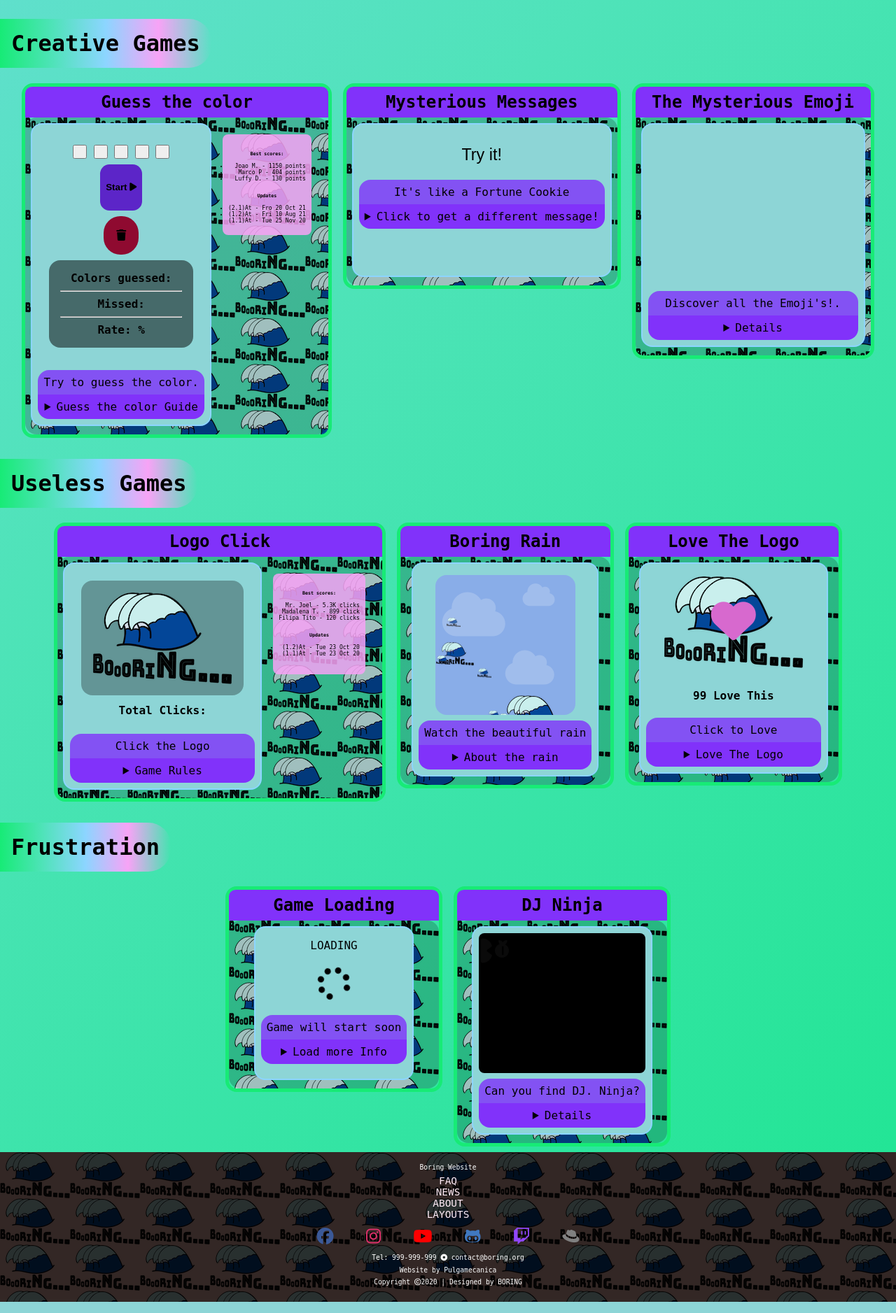
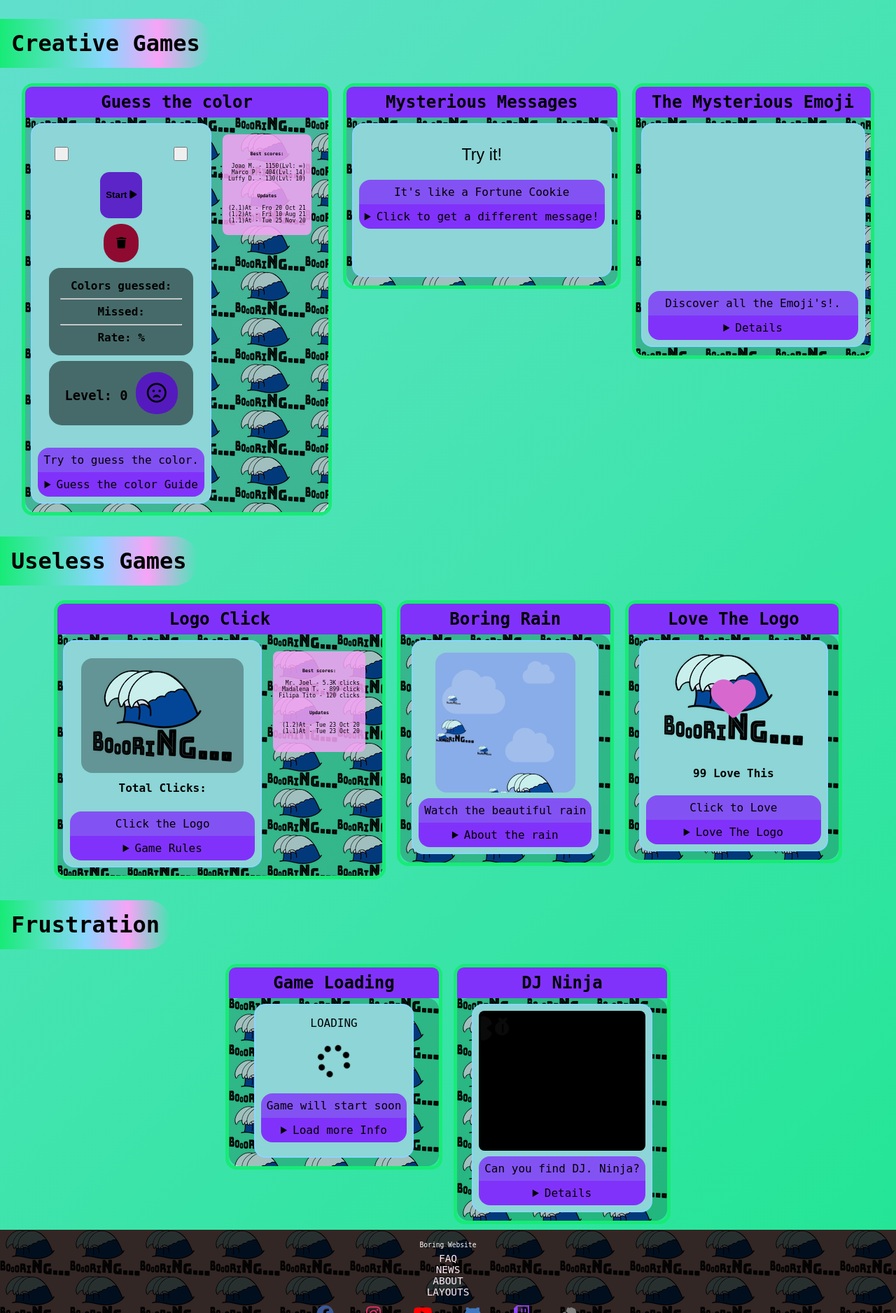
Before and after one commit to pulgamecanica/WebProgLuso, a PHP site: page /games.html in a window 1280 px wide. Shown: the part 831-2708 px from the top of the page at 70% size. Run offline with PHP 8.4, Linux system fonts and the light colour scheme; some libraries are stand-ins or nearby versions; some web fonts are replaced.

Commit message:
Added tha levels for guess the color game

```diff
--- a/about.html
+++ b/about.html
@@ -97,7 +97,7 @@
 		<div class="videos-wrapper">
 			<h1>WebSite Development Videos</h1>
 			<iframe width="560" height="315" src="https://www.youtube.com/embed/N_XT4xU5upk" title="YouTube video player" frameborder="0" allow="accelerometer; autoplay; clipboard-write; encrypted-media; gyroscope; picture-in-picture" allowfullscreen></iframe>
-			<iframe width="560" height="315" src="https://www.youtube.com/watch?v=fFRN9OYdp5E" title="YouTube video player" frameborder="0" allow="accelerometer; autoplay; clipboard-write; encrypted-media; gyroscope; picture-in-picture" allowfullscreen></iframe>
+			<iframe width="560" height="315" src="https://www.youtube.com/embed/fFRN9OYdp5E" title="YouTube video player" frameborder="0" allow="accelerometer; autoplay; clipboard-write; encrypted-media; gyroscope; picture-in-picture" allowfullscreen></iframe>
 		</div>
 
 		<div class="table-one">
--- a/games.html
+++ b/games.html
@@ -190,11 +190,10 @@
 				<article>
 					<figure>
 						<div id="guess-the-color-game">
-							<button onclick="colorGuess(0)"><span class="colorOption" id="colorOption0"></span></button>
-							<button onclick="colorGuess(1)"><span class="colorOption" id="colorOption1"></span></button>
-							<button onclick="colorGuess(2)"><span class="colorOption" id="colorOption2"></span></button>
-							<button onclick="colorGuess(3)"><span class="colorOption" id="colorOption3"></span></button>
-							<button onclick="colorGuess(4)"><span class="colorOption" id="colorOption4"></span></button>
+							<div id="guess-the-color-game-options">
+								<button onclick="colorGuess(0)"><span class="colorOption" id="colorOption0"></span></button>
+								<button onclick="colorGuess(1)"><span class="colorOption" id="colorOption1"></span></button>
+							</div>
 							<button onclick="loadColorGame()" id="start-restart-color-game"><h1>Start <i class="fas fa-play"></i> </h1></button>
 							<button onclick="resetColorGame()" id="reset-color-game"><h6><i class="fas fa-trash"></i></h6></button>
 							<h4>
@@ -202,6 +201,7 @@
 								<hr>Missed: <span id="colorMissedCounter"></span>
 								<hr>Rate: <span id="colorRating"></span>%
 							</h4>
+							<h3>Level: <span id="guess-the-color-level">0 <i class="far fa-frown-open"></i></span></h3>
 						</div>
 						<figcaption>Try to guess the color.</figcaption>
 						<details>
@@ -216,9 +216,9 @@
 					<aside>
 						<h5>Best scores:</h5>
 						<ul>
-							<li>Joao M. - 1150 points</li>
-							<li>Marco P - 404 points</li>
-							<li>Luffy D. - 130 points</li>
+							<li>Joao M. - 1150(Lvl: &#x221e;)</li>
+							<li>Marco P - 404(Lvl: 14)</li>
+							<li>Luffy D. - 130(Lvl: 10)</li>
 						</ul>
 						<h5>Updates</h5>
 						<ul>
--- a/javascript/index.js
+++ b/javascript/index.js
@@ -5,7 +5,9 @@ var colorGameMissed = 0;
 var counter = 100;
 var timeOut;
 var selectedColor;
+var colorLevel = 0;
 var logoLoved = false;
+var extraColorButtons = [];
 const messages = ["I hope you are bored...","What's your favourite boring thing to do?","Do you have a boring pet?","I like your smile.","Everything is also nothing :O .","I want you to be bored.","Share with your friends your heart.","Be kind.","Be bored.","Don't get creative, being bored is better.","Do you like being bored?","We love boring things.","Happy boring day!","How is it going?","I want a boring snack!","Ouch...","Hey! Stop pushing the button.","You are boring.","I am boring.","BORING MESSAGE","Are you hungry?","Do you like this website?","How many times have you pushed this button?","You done yet?","I don't like creative people...","Procrastination is boring!","Encourage others to be bored.","Boring is love.","Keep Clam and stay bored.","I love the Boring Web","Boring Web supports you.","We love you.","Get lost!","BOOOOooooorrrRRinG."];
 function loveTheLogo() {
 	if (logoLoved == true) {
@@ -16,13 +18,13 @@ function loveTheLogo() {
 	}
 }
 function loadColorGame() {
+	document.getElementById('start-restart-color-game').innerHTML = '<i class="fas fa-redo-alt"></i>';
 	var optionFields = document.getElementsByClassName("colorOption");
-	document.getElementById('start-restart-color-game').innerHTML = '<i class="fas fa-redo-alt"></i>';
 	for(var colorcounter = 0; colorcounter < optionFields.length; colorcounter++) {
 		optionFields[colorcounter].innerHTML = colors[colorcounter] = getColor();
 		optionFields[colorcounter].style.color = colors[colorcounter];
 	}
-	document.getElementById("guess-the-color-game").style.backgroundColor = (selectedColor = colors[Math.floor((Math.random()*5))]);
+	document.getElementById("guess-the-color-game").style.backgroundColor = (selectedColor = colors[Math.floor((Math.random()*optionFields.length))]);
 }
 function colorGuess(option) {
 	if (colors[option] == selectedColor) {
@@ -32,6 +34,9 @@ function colorGuess(option) {
 	}else {
 		colorGameMissed++;
 		document.getElementById('colorMissedCounter').innerHTML = colorGameMissed;
+	}
+	if((colorGameGuessed) >= Math.floor((Math.pow(5, colorLevel)*colorLevel)/(Math.pow(4, colorLevel))+9)) {
+		levelUpColorGuess();
 	}
 	loadColorGame();
 	setColorRating();
@@ -50,8 +55,69 @@ function resetColorGame() {
 		document.getElementById('colorRating').innerHTML = "";
 		document.getElementById('colorGuessedCounter').innerHTML = "";
 		document.getElementById('colorMissedCounter').innerHTML = "";
+	}
+	extraColorButtons.forEach(element => document.getElementById('guess-the-color-game-options').removeChild(element));
+	extraColorButtons = [];
+	document.getElementById('guess-the-color-level').innerHTML = colorLevel = 0;;
 
+	loadColorGame();
+}
+function levelUpColorGuess() {
+	colorLevel++;
+	var optionFields = document.getElementsByClassName("colorOption");
+	var newButton = document. createElement("BUTTON");
+	var buttonSpan = document.createElement("SPAN");
+	extraColorButtons.push(newButton);
+	buttonSpan.setAttribute('id', "colorOption"+optionFields.length);
+	buttonSpan.classList.add("colorOption");
+	newButton.appendChild(buttonSpan);
+	newButton.setAttribute("onclick", "colorGuess(" + optionFields.length + ");");
+	document.getElementById('guess-the-color-game-options').appendChild(newButton);
+	var levelField = document.getElementById('guess-the-color-level');
+	var levelSymbolField = document.createElement("I");
+	levelField.innerHTML = colorLevel + " ";
+	if (colorLevel == 1) {
+		levelSymbolField.classList.add("fas");
+		levelSymbolField.classList.add("fa-stamp");
+		levelSymbolField.style.color = "#77eb34";
+	}else if (colorLevel == 2) {
+		levelSymbolField.classList.add("fas");
+		levelSymbolField.classList.add("fa-eraser");
+		levelSymbolField.style.color = "#369400";
+	}else if (colorLevel == 3) {
+		levelSymbolField.classList.add("fas");
+		levelSymbolField.classList.add("fa-paint-roller");
+		levelSymbolField.style.color = "#54e880";
+	}else if (colorLevel == 4) {
+		levelSymbolField.classList.add("fas");
+		levelSymbolField.classList.add("fa-paint-brush");
+		levelSymbolField.style.color = "#60d1be";
+	}else if (colorLevel == 5) {
+		levelSymbolField.classList.add("fas");
+		levelSymbolField.classList.add("fa-fill");
+		levelSymbolField.style.color = "#15bed1";
+	}else if (colorLevel == 6) {
+		levelSymbolField.classList.add("fas");
+		levelSymbolField.classList.add("fa-spray-can");
+		levelSymbolField.style.color = "#1594d4";
+	}else if (colorLevel == 7) {
+		levelSymbolField.classList.add("fas");
+		levelSymbolField.classList.add("fa-palette");
+		levelSymbolField.style.color = "#f0ec24";
+	}else if (colorLevel == 8) {
+		levelSymbolField.classList.add("fas");
+		levelSymbolField.classList.add("fa-brush");
+		levelSymbolField.style.color = "#e37209";
+	}else if (colorLevel == 9) {
+		levelSymbolField.classList.add("fas");
+		levelSymbolField.classList.add("fa-paw");
+		levelSymbolField.style.color = "#adc4c2";
+	}else {
+		levelSymbolField.classList.add("fas");
+		levelSymbolField.classList.add("fa-infinity");
+		levelSymbolField.style.color = selectedColor;
 	}
+	levelField.appendChild(levelSymbolField);
 }
 function startCounter() {
 	if ( counter <= 0) {
@@ -134,13 +200,10 @@ function rgbaColor(colorCode) {
 	var backgroundElement = document.getElementById('color-rgba');
 	if (colorCode == 0) {
 		backgroundElement.style.background = 'red';
-		console.log("backgroundRED");
 	}else if (colorCode == 1) {
 		backgroundElement.style.background = 'green';
-		console.log("backgroundGREEN");
 	}else if (colorCode == 2) {
 		backgroundElement.style.background = 'blue';
-		console.log("backgroundBLUE");
 	}
 }
 function revealNinja() {
--- a/style/index.css
+++ b/style/index.css
@@ -1087,17 +1087,25 @@ body {
 	margin: 0.5rem;
 }
 .games-wrapper .games-section .game-container article figure #guess-the-color-game {
-
 	border-radius: 1em;
 	margin-bottom: 1rem;
 	min-height: 100px;
 	padding: 1rem;
 }
-.games-wrapper .games-section .game-container article figure #guess-the-color-game button {
+.games-wrapper .games-section .game-container article figure #guess-the-color-game #guess-the-color-game-options button {
+	padding: 0.5rem;
+	margin: 0.5rem;
+	cursor: pointer;
+}
+.games-wrapper .games-section .game-container article figure #guess-the-color-game #guess-the-color-game-options {
+	display: flex;
+	flex-wrap: wrap;
+	justify-content: space-between;
+	/*flex-direction: row;*/
+}
+.games-wrapper .games-section .game-container article figure #guess-the-color-game #start-restart-color-game {
 	padding: 0.5rem;
 	cursor: pointer;
-}
-.games-wrapper .games-section .game-container article figure #guess-the-color-game #start-restart-color-game {
 	border: none;
 	display: block;
 	margin: 0.5rem auto;
@@ -1105,6 +1113,8 @@ body {
 	border-radius: 1em;
 }
 .games-wrapper .games-section .game-container article figure #guess-the-color-game #reset-color-game {
+	padding: 0.5rem;
+	cursor: pointer;
 	display: block;
 	border: none;
 	background-color: #8f0a30;
@@ -1112,13 +1122,29 @@ body {
 	border-radius: 1em;
 	font-size: 150%;
 }
-.games-wrapper .games-section .game-container article figure #guess-the-color-game h4 {
+.games-wrapper .games-section .game-container article figure #guess-the-color-game h4, h3{
 	padding: 1rem;
 	margin: 0;
 	display: block;
 	border-radius: 1em;
 	background: rgba(0, 0, 0, 0.5);
 }
+.games-wrapper .games-section .game-container article figure #guess-the-color-game h3 {
+	margin-top: 0.5rem;
+}
+.games-wrapper .games-section .game-container article figure #guess-the-color-game h3 i {
+	font-size: 150%;
+	border-radius: 1em;
+	background-color: rgba(87, 18, 199, 0.90);
+	padding: 1rem;
+}
+.games-wrapper .games-section .game-container article figure #guess-the-color-game h3:hover i{
+	background-color: green;
+}
+.games-wrapper .games-section .game-container article figure #guess-the-color-game h3:hover span{
+	font-size: 200%;
+}
+
 .games-wrapper .games-section .game-container article figure #loading-game i {
 	font-size: 300%;
 	cursor: wait;
```
